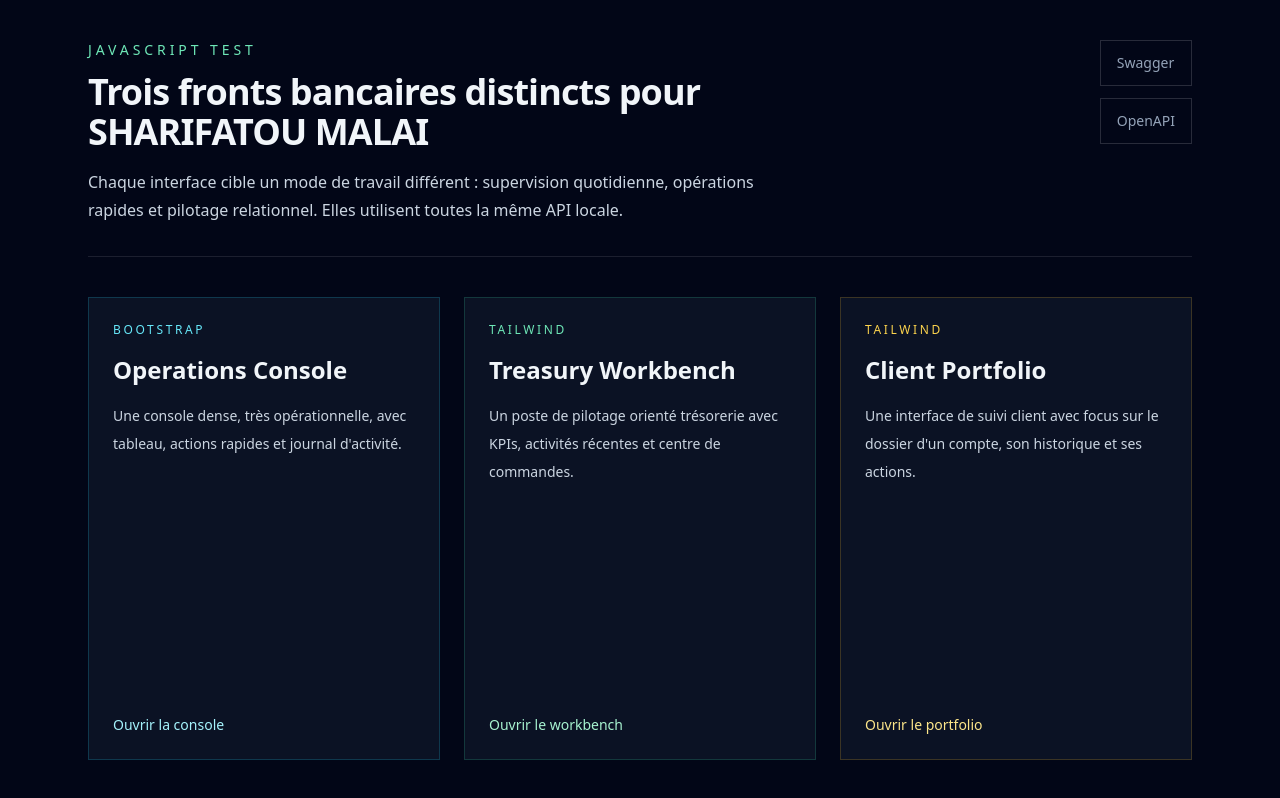
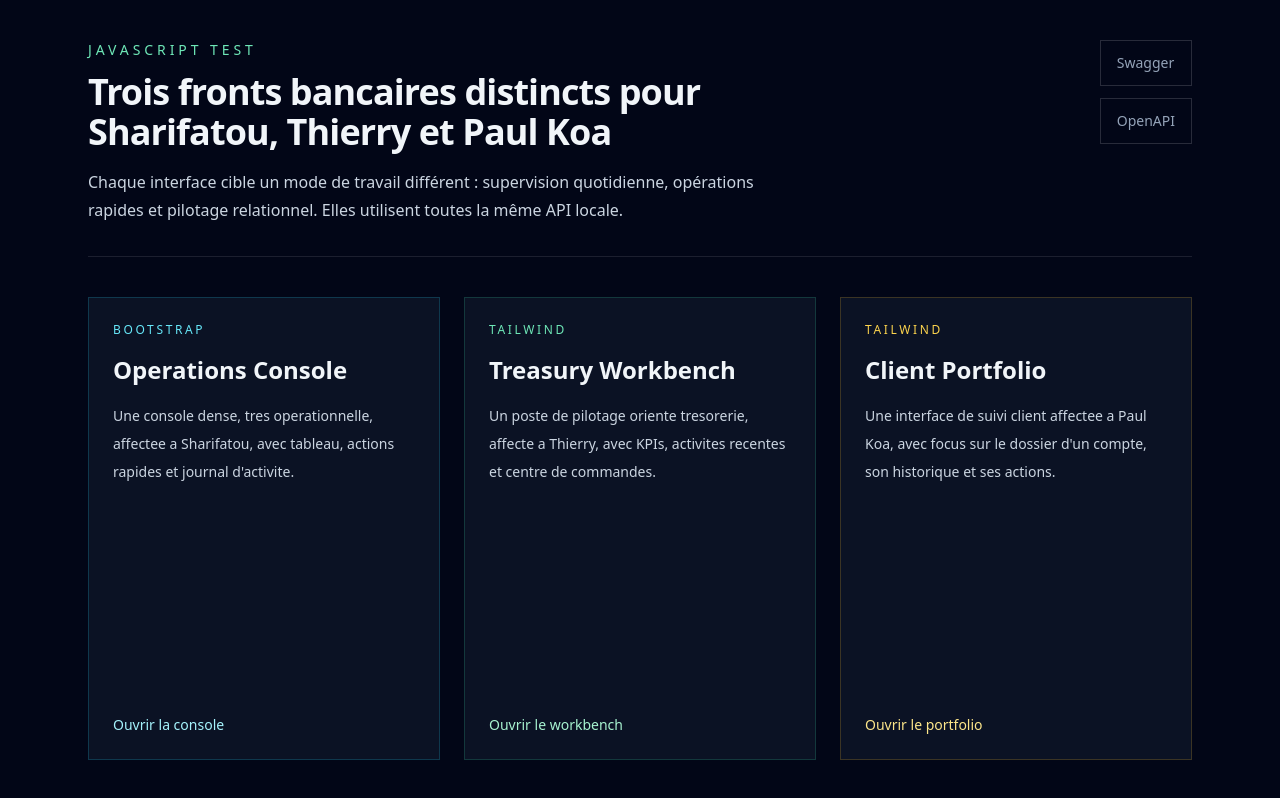
Before and after one commit to Sharifatou92/Javascript-test, a website: page public/fronts/hub.html in a window 1280 px wide. Drawn offline with nearby package versions, Linux system fonts and the light colour scheme.

Commit message:
Assign names across the three frontend variants

```diff
--- a/public/fronts/hub.html
+++ b/public/fronts/hub.html
@@ -3,7 +3,7 @@
 <head>
   <meta charset="utf-8">
   <meta name="viewport" content="width=device-width, initial-scale=1">
-  <title>Sharifatou Malai - Fronts bancaires</title>
+  <title>Fronts bancaires - Sharifatou, Thierry et Paul Koa</title>
   <script src="https://cdn.tailwindcss.com"></script>
 </head>
 <body class="min-h-screen bg-slate-950 text-slate-100">
@@ -11,7 +11,7 @@
     <div class="mb-10 flex flex-wrap items-start justify-between gap-6 border-b border-white/10 pb-8">
       <div class="max-w-3xl">
         <p class="mb-3 text-sm uppercase tracking-[0.28em] text-emerald-300">Javascript test</p>
-        <h1 class="text-4xl font-semibold tracking-tight">Trois fronts bancaires distincts pour SHARIFATOU MALAI</h1>
+        <h1 class="text-4xl font-semibold tracking-tight">Trois fronts bancaires distincts pour Sharifatou, Thierry et Paul Koa</h1>
         <p class="mt-4 max-w-2xl text-base leading-7 text-slate-300">
           Chaque interface cible un mode de travail différent : supervision quotidienne, opérations rapides et pilotage relationnel.
           Elles utilisent toutes la même API locale.
@@ -29,7 +29,7 @@
           <p class="text-xs uppercase tracking-[0.22em] text-cyan-300">Bootstrap</p>
           <h2 class="mt-4 text-2xl font-semibold">Operations Console</h2>
           <p class="mt-4 text-sm leading-7 text-slate-300">
-            Une console dense, très opérationnelle, avec tableau, actions rapides et journal d'activité.
+            Une console dense, tres operationnelle, affectee a Sharifatou, avec tableau, actions rapides et journal d'activite.
           </p>
         </div>
         <span class="mt-8 text-sm text-cyan-200">Ouvrir la console</span>
@@ -40,7 +40,7 @@
           <p class="text-xs uppercase tracking-[0.22em] text-emerald-300">Tailwind</p>
           <h2 class="mt-4 text-2xl font-semibold">Treasury Workbench</h2>
           <p class="mt-4 text-sm leading-7 text-slate-300">
-            Un poste de pilotage orienté trésorerie avec KPIs, activités récentes et centre de commandes.
+            Un poste de pilotage oriente tresorerie, affecte a Thierry, avec KPIs, activites recentes et centre de commandes.
           </p>
         </div>
         <span class="mt-8 text-sm text-emerald-200">Ouvrir le workbench</span>
@@ -51,7 +51,7 @@
           <p class="text-xs uppercase tracking-[0.22em] text-amber-300">Tailwind</p>
           <h2 class="mt-4 text-2xl font-semibold">Client Portfolio</h2>
           <p class="mt-4 text-sm leading-7 text-slate-300">
-            Une interface de suivi client avec focus sur le dossier d'un compte, son historique et ses actions.
+            Une interface de suivi client affectee a Paul Koa, avec focus sur le dossier d'un compte, son historique et ses actions.
           </p>
         </div>
         <span class="mt-8 text-sm text-amber-200">Ouvrir le portfolio</span>
```
Also changed, not shown: public/fronts/portfolio/index.html (+2 -2 lines), public/fronts/workbench/index.html (+2 -2 lines).
